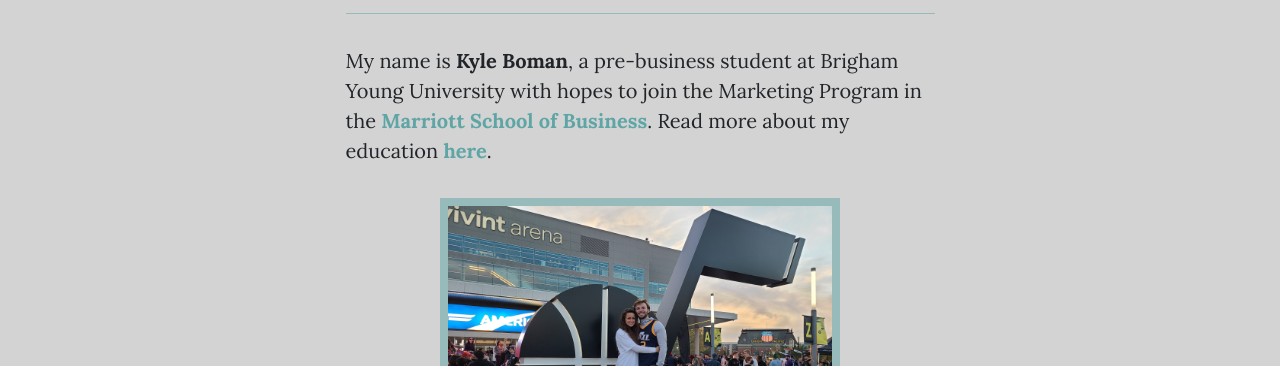
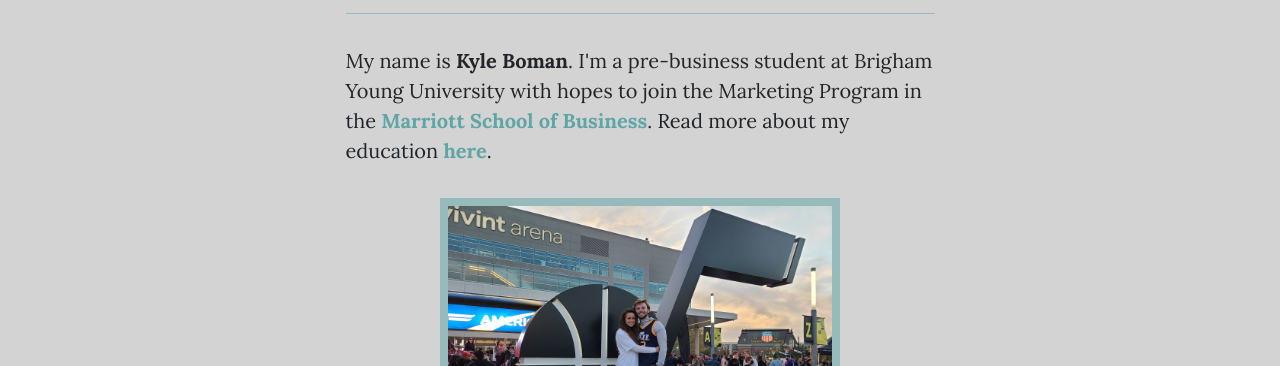
Before and after one commit to kboman17/IS201, a plain HTML site: page about.html in a window 1280 px wide. Shown: the part 809-1175 px from the top of the page. Drawn offline with nearby package versions, Linux system fonts and the light colour scheme.

Commit message:
Add files via upload

```diff
--- a/about.html
+++ b/about.html
@@ -58,7 +58,7 @@
                         <!--About Me text with Images-->
                         <img class="centerimg" src="../images/Headshot.png" width=300 alt="Kyle Boman Portrait">
                         <hr class="divaccent">
-                        <p>My name is <span class="bold">Kyle Boman</span>, a pre-business student at Brigham Young University with hopes to join the Marketing Program in the <a class="styles/mystyles.css link" href="https://marriott.byu.edu/" target="_blank"> Marriott School of Business</a>. Read more about my education <a class="link" href="#edu">here</a>.</p>
+                        <p>My name is <span class="bold">Kyle Boman</span>. I'm a pre-business student at Brigham Young University with hopes to join the Marketing Program in the <a class="styles/mystyles.css link" href="https://marriott.byu.edu/" target="_blank"> Marriott School of Business</a>. Read more about my education <a class="link" href="#edu">here</a>.</p>
                         <img class="centerimg imgcropped" src="../images/Jazz.jpg" alt="Utah Jazz">
                         <p>I love spending time in the outdoors hiking, backpacking, and camping. I love all sports and my fiancéè and I are huge fans of the Utah Jazz. I spent two years as a voluteer in Italy where I developed a love for the language, culture, and food. </p>
                         <img class="centerimg imgcropped" src="../images/venice.jpg" alt="Venice">
```
